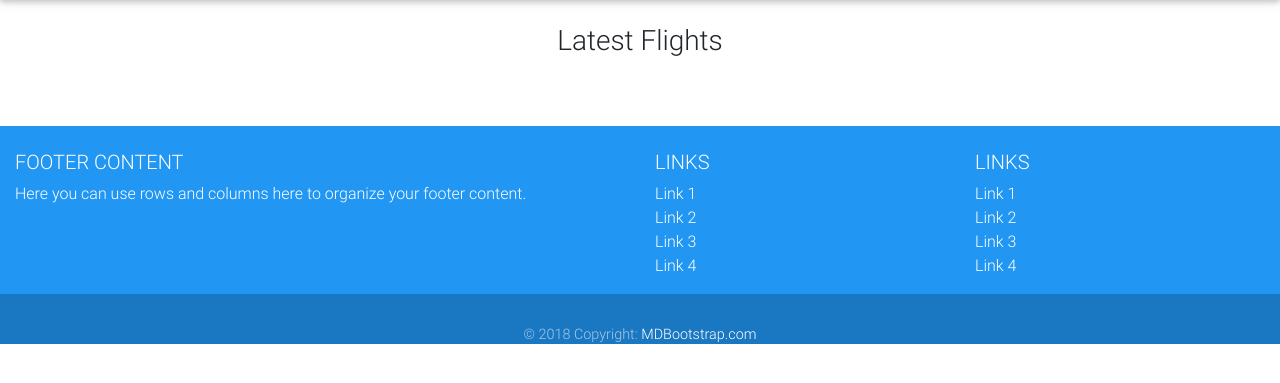
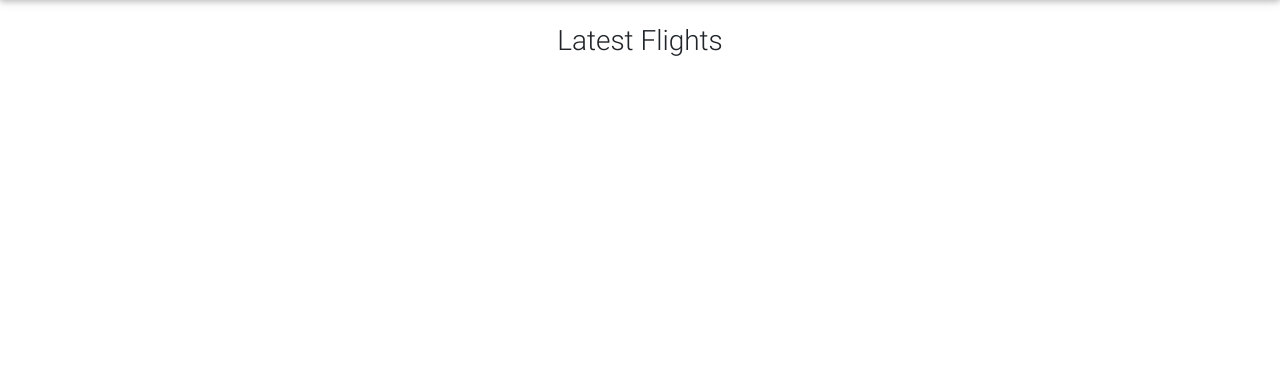
Before and after one commit to Alexmhack/django_airways, a Django app: page / in a window 1280 px wide. Shown: the part 56-439 px from the top of the page. Run offline with Django 3.2, Linux system fonts and the light colour scheme; data that the repository does not hold is empty; some libraries are stand-ins or nearby versions.

Commit message:
remove footer

```diff
--- a/templates/base.html
+++ b/templates/base.html
@@ -88,90 +88,6 @@
 	{% block content %}
 	{% endblock content %}
 
-	<!-- FOOTER -->
-	<footer class="page-footer font-small blue pt-4">
-
-	    <!-- Footer Links -->
-	    <div class="container-fluid text-center text-md-left">
-
-	      <!-- Grid row -->
-	      <div class="row">
-
-	        <!-- Grid column -->
-	        <div class="col-md-6 mt-md-0 mt-3">
-
-	          <!-- Content -->
-	          <h5 class="text-uppercase">Footer Content</h5>
-	          <p>Here you can use rows and columns here to organize your footer content.</p>
-
-	        </div>
-	        <!-- Grid column -->
-
-	        <hr class="clearfix w-100 d-md-none pb-3">
-
-	        <!-- Grid column -->
-	        <div class="col-md-3 mb-md-0 mb-3">
-
-	            <!-- Links -->
-	            <h5 class="text-uppercase">Links</h5>
-
-	            <ul class="list-unstyled">
-	              <li>
-	                <a href="#!">Link 1</a>
-	              </li>
-	              <li>
-	                <a href="#!">Link 2</a>
-	              </li>
-	              <li>
-	                <a href="#!">Link 3</a>
-	              </li>
-	              <li>
-	                <a href="#!">Link 4</a>
-	              </li>
-	            </ul>
-
-	          </div>
-	          <!-- Grid column -->
-
-	          <!-- Grid column -->
-	          <div class="col-md-3 mb-md-0 mb-3">
-
-	            <!-- Links -->
-	            <h5 class="text-uppercase">Links</h5>
-
-	            <ul class="list-unstyled">
-	              <li>
-	                <a href="#!">Link 1</a>
-	              </li>
-	              <li>
-	                <a href="#!">Link 2</a>
-	              </li>
-	              <li>
-	                <a href="#!">Link 3</a>
-	              </li>
-	              <li>
-	                <a href="#!">Link 4</a>
-	              </li>
-	            </ul>
-
-	          </div>
-	          <!-- Grid column -->
-
-	      </div>
-	      <!-- Grid row -->
-
-	    </div>
-	    <!-- Footer Links -->
-
-	    <!-- Copyright -->
-	    <div class="footer-copyright text-center py-3">© 2018 Copyright:
-	      <a href="https://mdbootstrap.com/bootstrap-tutorial/"> MDBootstrap.com</a>
-	    </div>
-	    <!-- Copyright -->
-
-	  </footer>
-	<!-- /FOOTER -->
-
 	<!-- SCRIPTS -->
     <!-- JQuery -->
     <script type="text/javascript" src="{% static 'js/jquery-3.3.1.min.js' %}"></script>
```
